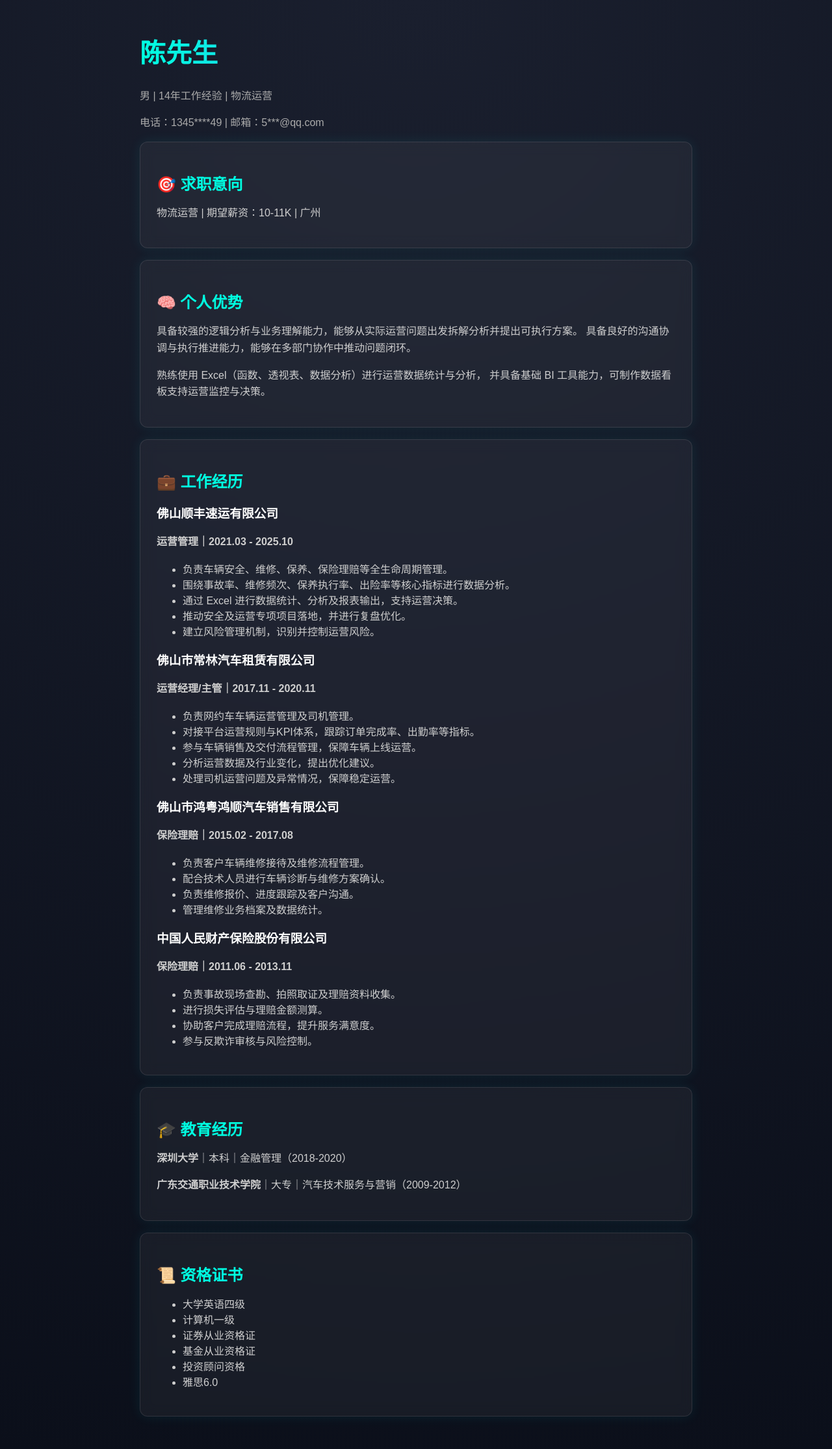
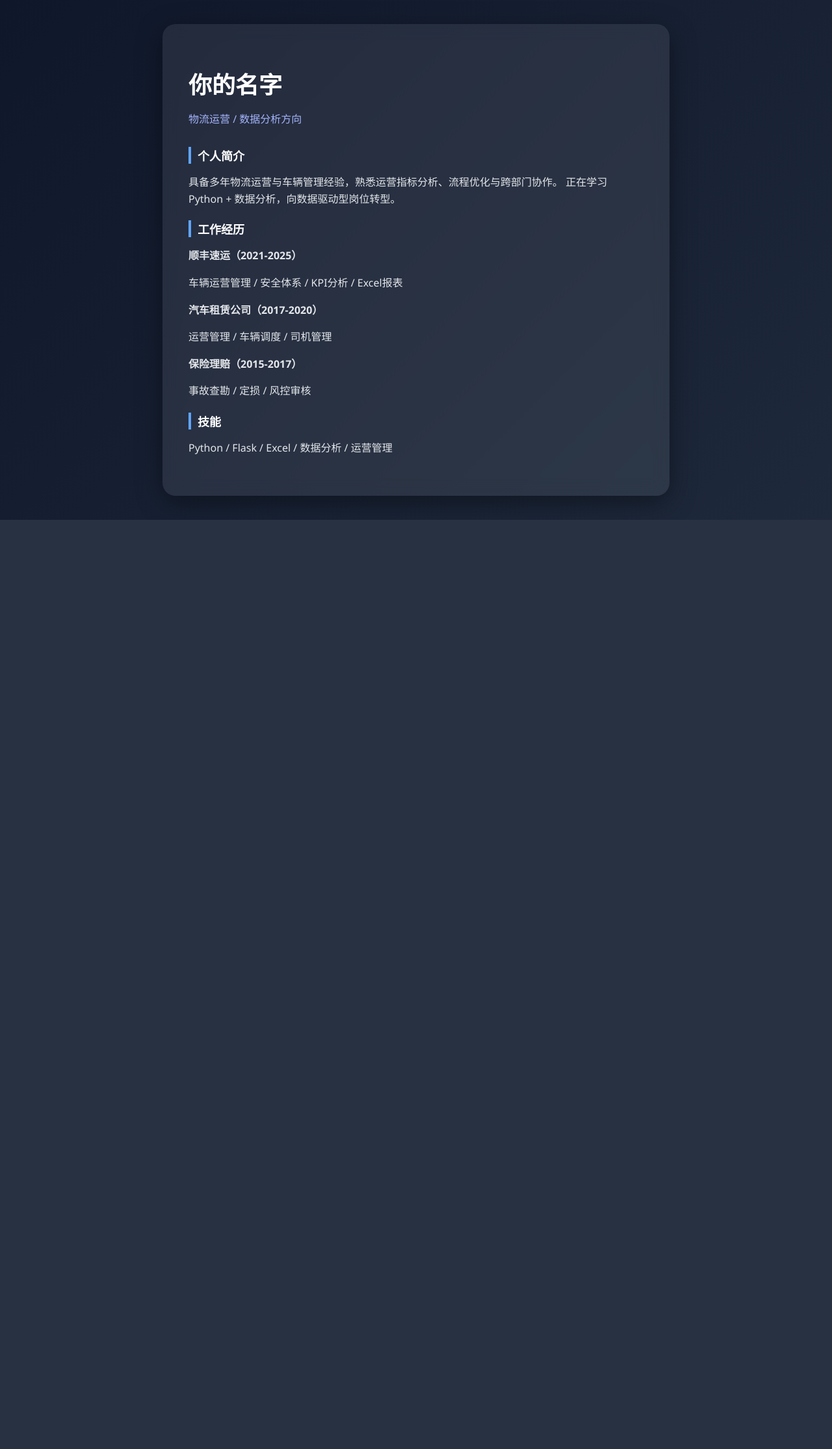
Before and after one commit to vincentchen0080-boop/resume-flask, a Flask app: page / in a window 1280 px wide. Shown: the whole page at 65% size. After the commit the page ends 800 px from the top, so only its background shows below. Run offline with Flask 3, Linux system fonts and the light colour scheme.

Commit message:
update UI

```diff
--- a/static/style.css
+++ b/static/style.css
@@ -1,66 +1,56 @@
 body {
     margin: 0;
-    font-family: Arial, "Microsoft YaHei";
-    background: radial-gradient(circle at top, #1a1f2e, #0b0f1a);
-    color: #e6e6e6;
+    font-family: "Segoe UI", Arial, sans-serif;
+    background: linear-gradient(135deg, #0f172a, #1e293b);
+    color: white;
 }
 
-/* 整体容器 */
+/* 居中容器 */
 .container {
-    width: 850px;
-    margin: 50px auto;
+    display: flex;
+    justify-content: center;
+    align-items: center;
+    min-height: 100vh;
 }
 
-/* 卡片 */
+/* 玻璃卡片 */
 .card {
-    background: rgba(255, 255, 255, 0.05);
-    border: 1px solid rgba(255, 255, 255, 0.1);
-    padding: 25px;
-    margin-bottom: 18px;
-    border-radius: 12px;
-    backdrop-filter: blur(10px);
+    width: 700px;
+    padding: 40px;
+    border-radius: 20px;
 
-    /* 发光效果 */
-    box-shadow: 0 0 20px rgba(0, 255, 255, 0.08);
+    background: rgba(255, 255, 255, 0.08);
+    backdrop-filter: blur(12px);
 
-    transition: all 0.3s ease;
+    box-shadow: 0 10px 40px rgba(0,0,0,0.4);
 }
 
-/* 悬停发光 */
-.card:hover {
-    transform: translateY(-5px);
-    box-shadow: 0 0 30px rgba(0, 255, 255, 0.25);
+/* 名字 */
+.name {
+    font-size: 36px;
+    margin-bottom: 5px;
 }
 
 /* 标题 */
-h1 {
-    font-size: 40px;
-    background: linear-gradient(90deg, #00ffe1, #6a5cff);
-    -webkit-background-clip: text;
-    -webkit-text-fill-color: transparent;
+.title {
+    color: #a5b4fc;
+    margin-bottom: 30px;
 }
 
-h2 {
-    color: #00ffe1;
+/* 分区 */
+.section {
+    margin-bottom: 20px;
+}
+
+.section h2 {
+    border-left: 4px solid #60a5fa;
+    padding-left: 10px;
+    font-size: 18px;
     margin-bottom: 10px;
 }
 
-h3 {
-    color: #ffffff;
+/* 文字 */
+p {
+    line-height: 1.6;
+    color: #e5e7eb;
 }
-
-/* 小字 */
-p {
-    color: #cfcfcf;
-    line-height: 1.6;
-}
-
-/* 列表 */
-ul {
-    color: #cfcfcf;
-}
-
-/* 顶部信息 */
-.container > p {
-    color: #aaa;
-}
--- a/templates/index.html
+++ b/templates/index.html
@@ -1,95 +1,46 @@
 <!DOCTYPE html>
-<html>
+<html lang="zh">
 <head>
     <meta charset="UTF-8">
     <title>个人简历</title>
-    <link rel="stylesheet" href="/static/style.css">
+    <link rel="stylesheet" href="{{ url_for('static', filename='style.css') }}">
 </head>
 
 <body>
 
 <div class="container">
 
-    <h1>陈先生</h1>
-    <p>男 | 14年工作经验 | 物流运营</p>
-    <p>电话：1345****49 | 邮箱：5***@qq.com</p>
+    <div class="card">
 
-    <div class="card">
-        <h2>🎯 求职意向</h2>
-        <p>物流运营 | 期望薪资：10-11K | 广州</p>
-    </div>
+        <h1 class="name">你的名字</h1>
+        <p class="title">物流运营 / 数据分析方向</p>
 
-    <div class="card">
-        <h2>🧠 个人优势</h2>
-        <p>
-            具备较强的逻辑分析与业务理解能力，能够从实际运营问题出发拆解分析并提出可执行方案。
-            具备良好的沟通协调与执行推进能力，能够在多部门协作中推动问题闭环。
-        </p>
-        <p>
-            熟练使用 Excel（函数、透视表、数据分析）进行运营数据统计与分析，
-            并具备基础 BI 工具能力，可制作数据看板支持运营监控与决策。
-        </p>
-    </div>
+        <div class="section">
+            <h2>个人简介</h2>
+            <p>
+                具备多年物流运营与车辆管理经验，熟悉运营指标分析、流程优化与跨部门协作。
+                正在学习 Python + 数据分析，向数据驱动型岗位转型。
+            </p>
+        </div>
 
-    <div class="card">
-        <h2>💼 工作经历</h2>
+        <div class="section">
+            <h2>工作经历</h2>
 
-        <h3>佛山顺丰速运有限公司</h3>
-        <p><strong>运营管理｜2021.03 - 2025.10</strong></p>
-        <ul>
-            <li>负责车辆安全、维修、保养、保险理赔等全生命周期管理。</li>
-            <li>围绕事故率、维修频次、保养执行率、出险率等核心指标进行数据分析。</li>
-            <li>通过 Excel 进行数据统计、分析及报表输出，支持运营决策。</li>
-            <li>推动安全及运营专项项目落地，并进行复盘优化。</li>
-            <li>建立风险管理机制，识别并控制运营风险。</li>
-        </ul>
+            <p><b>顺丰速运（2021-2025）</b></p>
+            <p>车辆运营管理 / 安全体系 / KPI分析 / Excel报表</p>
 
-        <h3>佛山市常林汽车租赁有限公司</h3>
-        <p><strong>运营经理/主管｜2017.11 - 2020.11</strong></p>
-        <ul>
-            <li>负责网约车车辆运营管理及司机管理。</li>
-            <li>对接平台运营规则与KPI体系，跟踪订单完成率、出勤率等指标。</li>
-            <li>参与车辆销售及交付流程管理，保障车辆上线运营。</li>
-            <li>分析运营数据及行业变化，提出优化建议。</li>
-            <li>处理司机运营问题及异常情况，保障稳定运营。</li>
-        </ul>
+            <p><b>汽车租赁公司（2017-2020）</b></p>
+            <p>运营管理 / 车辆调度 / 司机管理</p>
 
-        <h3>佛山市鸿粤鸿顺汽车销售有限公司</h3>
-        <p><strong>保险理赔｜2015.02 - 2017.08</strong></p>
-        <ul>
-            <li>负责客户车辆维修接待及维修流程管理。</li>
-            <li>配合技术人员进行车辆诊断与维修方案确认。</li>
-            <li>负责维修报价、进度跟踪及客户沟通。</li>
-            <li>管理维修业务档案及数据统计。</li>
-        </ul>
+            <p><b>保险理赔（2015-2017）</b></p>
+            <p>事故查勘 / 定损 / 风控审核</p>
+        </div>
 
-        <h3>中国人民财产保险股份有限公司</h3>
-        <p><strong>保险理赔｜2011.06 - 2013.11</strong></p>
-        <ul>
-            <li>负责事故现场查勘、拍照取证及理赔资料收集。</li>
-            <li>进行损失评估与理赔金额测算。</li>
-            <li>协助客户完成理赔流程，提升服务满意度。</li>
-            <li>参与反欺诈审核与风险控制。</li>
-        </ul>
+        <div class="section">
+            <h2>技能</h2>
+            <p>Python / Flask / Excel / 数据分析 / 运营管理</p>
+        </div>
 
-    </div>
-
-    <div class="card">
-        <h2>🎓 教育经历</h2>
-        <p><strong>深圳大学</strong>｜本科｜金融管理（2018-2020）</p>
-        <p><strong>广东交通职业技术学院</strong>｜大专｜汽车技术服务与营销（2009-2012）</p>
-    </div>
-
-    <div class="card">
-        <h2>📜 资格证书</h2>
-        <ul>
-            <li>大学英语四级</li>
-            <li>计算机一级</li>
-            <li>证券从业资格证</li>
-            <li>基金从业资格证</li>
-            <li>投资顾问资格</li>
-            <li>雅思6.0</li>
-        </ul>
     </div>
 
 </div>
```
